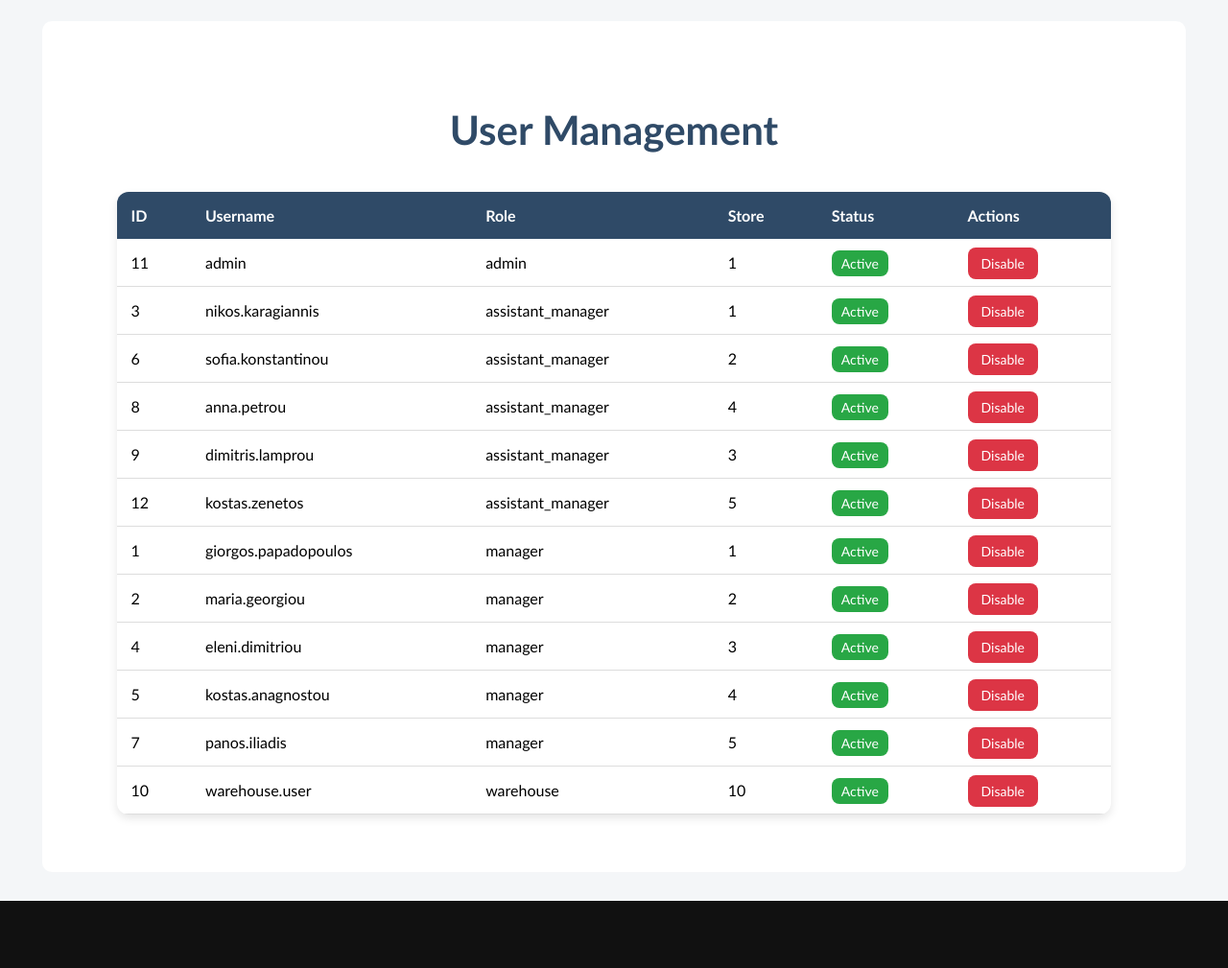
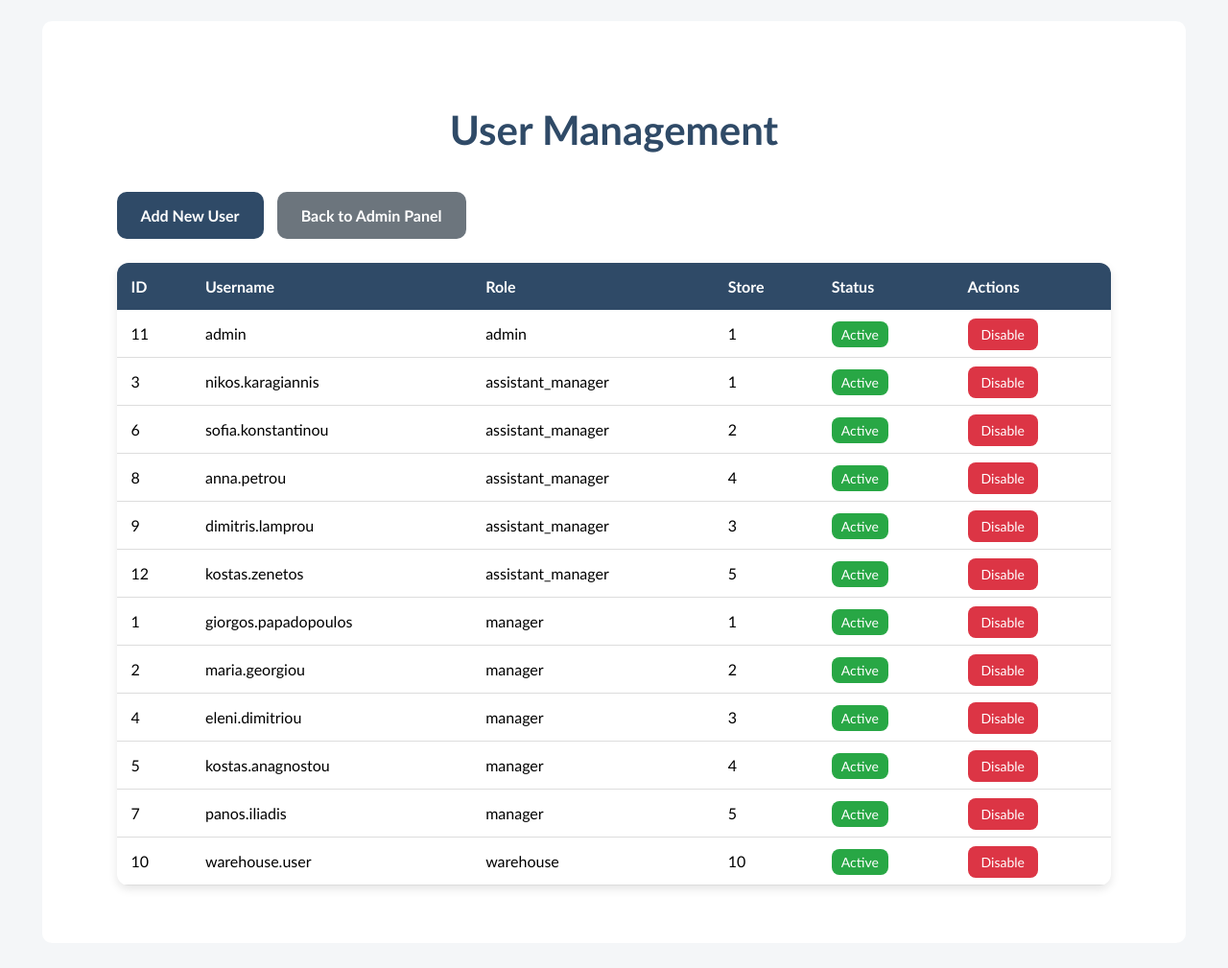
Before and after one commit to GeorgeKat039/retail-erp-system, a Flask app: page /admin/users in a window 1280 px wide. Shown: the part 288-1297 px from the top of the page at 96% size. Run offline with Flask 3, Linux system fonts and the light colour scheme; a user stored in the database is signed in; data comes from the database, SQL or seed files in the repository; both versions use the stored data as it was after the commit; some libraries are stand-ins or nearby versions.

Commit message:
Completed admin panel and user namagement system

```diff
--- a/app.py
+++ b/app.py
@@ -211,8 +211,6 @@ def disable_user(user_id):
     flash("User disabled successfully", "success")
     return redirect(url_for("manage_users"))
 
-
-
 #enable user
 @app.route("/admin/enable_user/<int:user_id>")
 def enable_user(user_id):
@@ -239,6 +237,57 @@ def enable_user(user_id):
     flash("User enabled successfully", "success")
 
     return redirect(url_for("manage_users"))
+
+#add user
+@app.route("/admin/add_user", methods=["GET", "POST"])
+def add_user():
+
+    #admin only
+    if "user" not in session:
+        return redirect(url_for("login"))
+
+    if session.get("role") != "admin":
+        return redirect(url_for("home"))
+
+    connection = sqlite3.connect(DATABASE_PATH)
+    connection.row_factory = sqlite3.Row
+
+    cursor = connection.cursor()
+
+    #get stores for dropdown
+    cursor.execute("SELECT * FROM stores")
+    stores = cursor.fetchall()
+
+    #submit form
+    if request.method == "POST":
+
+        username = request.form["username"]
+        password = request.form["password"]
+        role = request.form["role"]
+        store_id = request.form["store_id"]
+
+        #hash password
+        hashed_password = generate_password_hash(password)
+
+        #insert user
+        cursor.execute("""
+            INSERT INTO users
+            (username, password, role, store_id, is_active)
+            VALUES (?, ?, ?, ?, 1)
+        """, (username, hashed_password, role, store_id))
+
+        connection.commit()
+        connection.close()
+
+        flash("User added successfully!", "success")
+        return redirect(url_for("manage_users"))
+
+    connection.close()
+
+    return render_template(
+        "add_user.html",
+        stores=stores
+    )
 
 
 #control panel
--- a/static/admin.css
+++ b/static/admin.css
@@ -64,6 +64,8 @@
     text-decoration: none;
     transition: 0.3s;
     font-weight: bold;
+    display: inline-block;
+    margin-bottom: 25px;
 }
 
 .admin-btn:hover{
@@ -138,3 +140,44 @@
 .enable-btn:hover{
     background-color: #1f7f35;
 }
+
+.admin-form{
+    width: 60%;
+    margin: auto;
+}
+
+.form-group{
+    margin-bottom: 20px;
+}
+
+.form-group input,
+.form-group select{
+
+    width: 100%;
+    padding: 12px;
+    border-radius: 8px;
+    border: 1px solid #ccc;
+    font-size: 15px;
+}
+
+.back-btn{
+    background-color: #6c757d;
+    margin-left: 10px;
+}
+
+.back-btn:hover{
+    background-color: #5a6268;
+}
+
+.admin-form-buttons{
+    margin-top: 25px;
+}
+
+.back-btn{
+    background-color: #6c757d;
+    margin-left: 10px;
+}
+
+.back-btn:hover{
+    background-color: #5a6268;
+}
--- a/templates/manage_users.html
+++ b/templates/manage_users.html
@@ -4,6 +4,14 @@
 
 <div class="admin-container">
     <h1 class="admin-title">User Management</h1>
+
+    <a href="{{ url_for('add_user') }}" class="admin-btn">
+        Add New User
+    </a>
+
+    <a href="{{ url_for('admin_panel') }}" class="admin-btn back-btn">
+        Back to Admin Panel
+    </a>
 
     <table class="users-table">
 
```
Also changed, not shown: templates/add_user.html (added, +56 -0 lines), supermarket.db.
